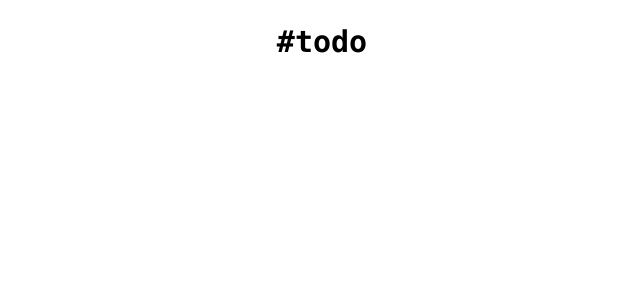
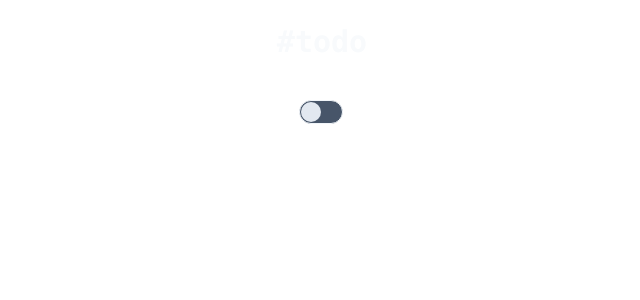
Before and after one commit to Cyber-Kira/todo, a React (Create React App) app: page / in a window 1280 px wide. Shown: the top 300 px of the page, without its empty margins (318-958 px from the left). Built offline with nearby package versions, Linux system fonts and the light colour scheme.

Commit message:
feat: remove unused code

```diff
--- a/src/index.tsx
+++ b/src/index.tsx
@@ -1,10 +1,11 @@
 import React from 'react'
 import ReactDOM from 'react-dom/client'
+import { App } from './components'
 import './index.css'
 
 const root = ReactDOM.createRoot(document.getElementById('root') as HTMLElement)
 root.render(
 	<React.StrictMode>
-		<div className='text-3xl text-center mt-6 font-bold font-mono'>#todo</div>
+		<App />
 	</React.StrictMode>
 )
```
